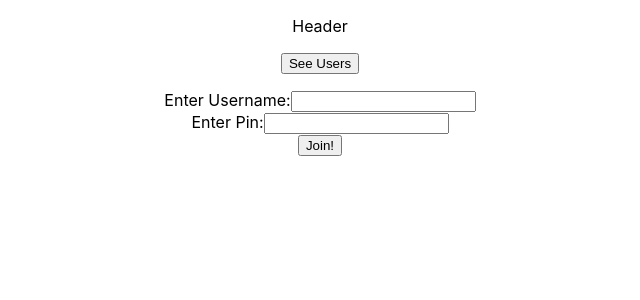
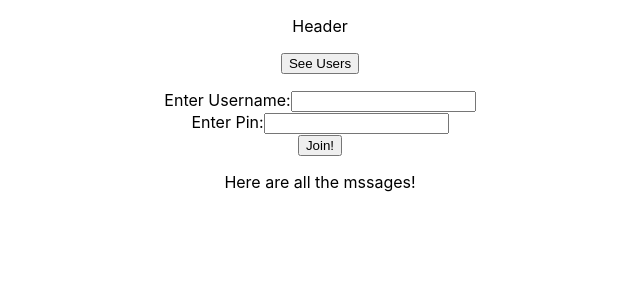
Before and after one commit to aarminoe/chatter-front-end, a React (Create React App) app: page / in a window 1280 px wide. Shown: the top 300 px of the page, without its empty margins (320-960 px from the left). Built offline with nearby package versions, Linux system fonts and the light colour scheme; no server answers.

Commit message:
added a message component to hold all messages of chat room

```diff
--- a/src/App.js
+++ b/src/App.js
@@ -3,6 +3,7 @@ import './App.css';
 import React, {useState, useEffect} from 'react';
 import SignUp from './SignUp';
 import ChatBox from './Chatbox';
+import Message from './Message';
 function App() {
 
   const [addUser, setAddUser] = useState(false);
@@ -24,6 +25,9 @@ function App() {
       <p>
         <SignUp />
       </p>
+      <div>
+        <Message />
+      </div>
     </div>
   );
 }
--- /dev/null
+++ b/src/Message.js
@@ -0,0 +1,9 @@
+function Message() {
+    return(
+        <div>
+            Here are all the mssages!
+        </div>
+    )
+}
+
+export default Message
```
